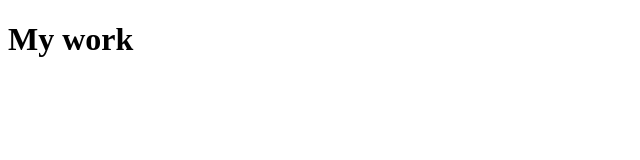
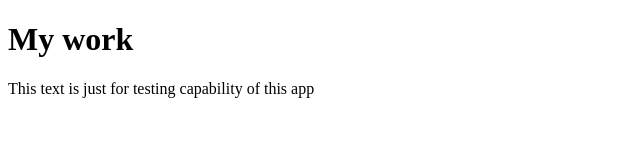
Before and after one commit to SpiritForest/test, a plain HTML site: page index.html in a window 1280 px wide. Shown: the whole page, without its empty margins (0-640 px from the left). Drawn offline with Linux system fonts and the light colour scheme.

Commit message:
added new file and changed index file

```diff
--- a/index.html
+++ b/index.html
@@ -5,5 +5,6 @@
 </head>
 <body>
 	<h1>My work</h1>
+	<p>This text is just for testing capability of this app</p>
 </body>
 </html>
```
Also changed, not shown: 1 other file.
